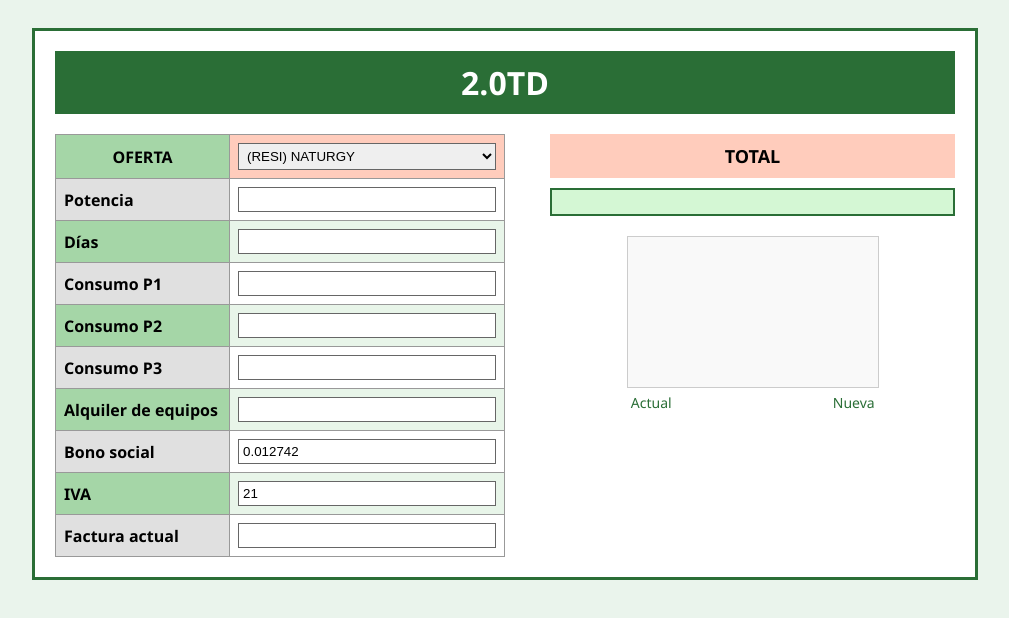
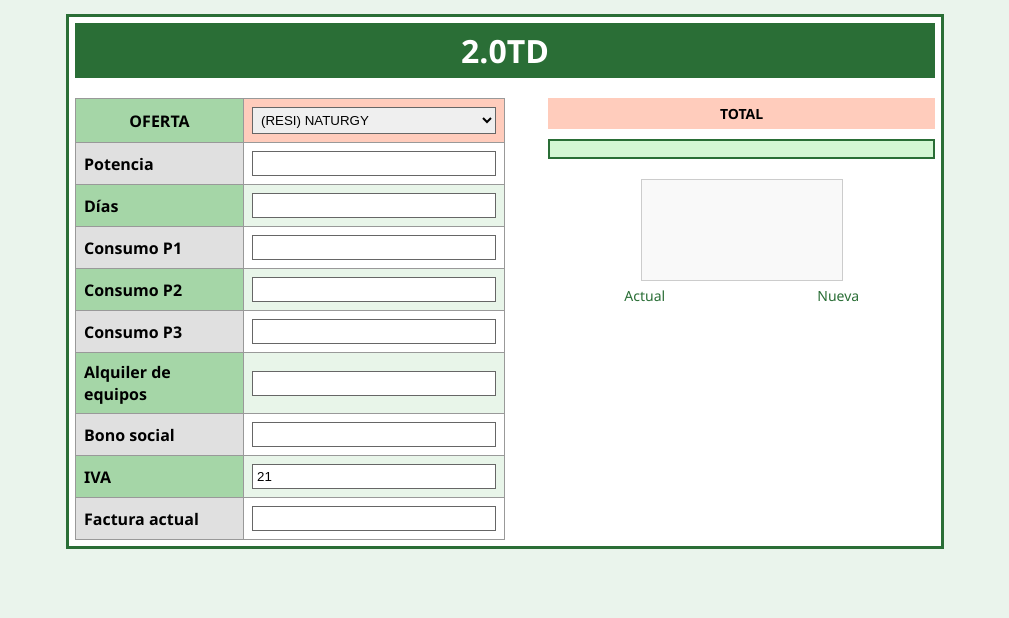
Before and after one commit to Mikelzurdomm/24.06.2025presu, a plain HTML site: page index.html in a window 1280 px wide. Shown: the whole page, without its empty margins (135-1144 px from the left). Drawn offline with Linux system fonts and the light colour scheme.

Commit message:
Update index.html

```diff
--- a/index.html
+++ b/index.html
@@ -7,20 +7,20 @@
     body {
       background: #eaf4ec;
       font-family: 'Segoe UI', sans-serif;
-      padding: 20px;
+      padding: 6px;
     }
     .panel {
-      max-width: 900px;
+      max-width: 860px;
       margin: auto;
       background: white;
       border: 3px solid #2a6e36;
-      padding: 20px;
+      padding: 6px;
     }
     .header {
       background: #2a6e36;
       color: white;
       text-align: center;
-      padding: 10px;
+      padding: 6px;
       font-size: 32px;
       font-weight: bold;
     }
@@ -70,18 +70,18 @@
       background: #ffccbc;
       color: #000;
       font-weight: bold;
-      padding: 10px;
-      font-size: 18px;
+      padding: 6px;
+      font-size: 14px;
     }
     .resultado {
       margin-top: 10px;
       background: #d4f7d4;
-      padding: 12px;
+      padding: 8px;
       text-align: center;
       border: 2px solid #2a6e36;
       transition: background-color 0.5s ease, transform 0.4s ease;
       animation: entrada 0.6s ease-in-out;
-      font-size: 16px;
+      font-size: 14px;
     }
     @keyframes entrada {
       0% {
@@ -96,28 +96,28 @@
     .ahorro-verde {
       color: #388e3c;
       transition: color 0.4s ease;
-      font-size: 18px;
+      font-size: 14px;
       font-weight: bold;
     }
     .ahorro-rojo {
       color: #d32f2f;
       transition: color 0.4s ease;
-      font-size: 18px;
+      font-size: 14px;
       font-weight: bold;
     }
     .barras-container {
-      margin-top: 30px;
+      margin-top: 10px;
       text-align: center;
     }
     .barras {
       display: flex;
       justify-content: space-around;
       align-items: flex-end;
-      height: 150px;
+      height: 100px;
       background: #f9f9f9;
       border: 1px solid #ccc;
       margin: 0 auto;
-      max-width: 250px;
+      max-width: 200px;
     }
     .barra {
       width: 60px;
@@ -151,24 +151,24 @@
   /* Estilos para resultado reorganizado */
   .resultado-principal {
     text-align: left;
-    padding: 10px;
+    padding: 6px;
   }
   .resultado-principal strong {
     display: inline-block;
     width: 120px;
-    font-size: 18px;
+    font-size: 14px;
   }
   .factura-actual-value, .factura-nueva-value {
     font-weight: bold;
-    font-size: 20px;
+    font-size: 18px;
   }
   .promo-box {
     margin-top: 15px;
     background-color: #ffecb3;
     border: 2px solid #ffb300;
-    padding: 10px;
+    padding: 6px;
     text-align: center;
-    font-size: 16px;
+    font-size: 14px;
   }
 </style>
 </head>
@@ -207,7 +207,7 @@
         </tr>
         <tr>
           <td class="label-grey">Bono social</td>
-          <td><input id="bono20" type="number" step="0.000001" value="0.012742"></td>
+          <td><input id="bono20" type="number" step="0.000001"></td>
         </tr>
         <tr>
           <td class="label-green">IVA</td>
```
